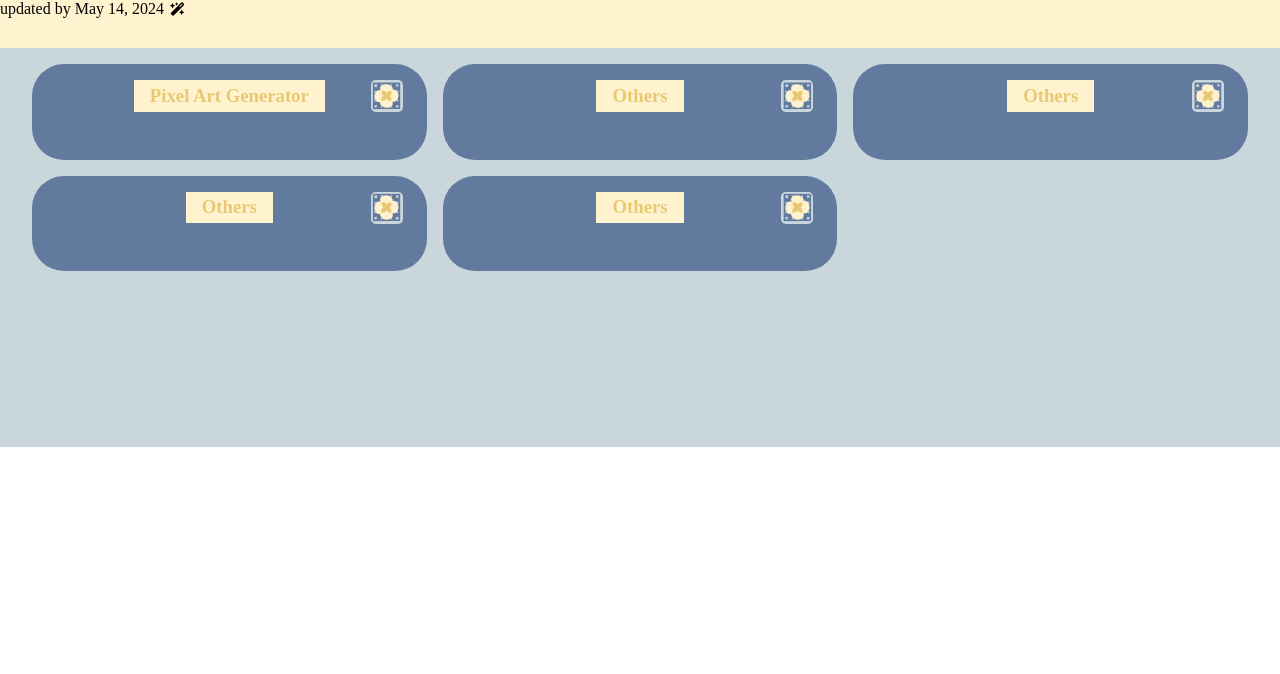
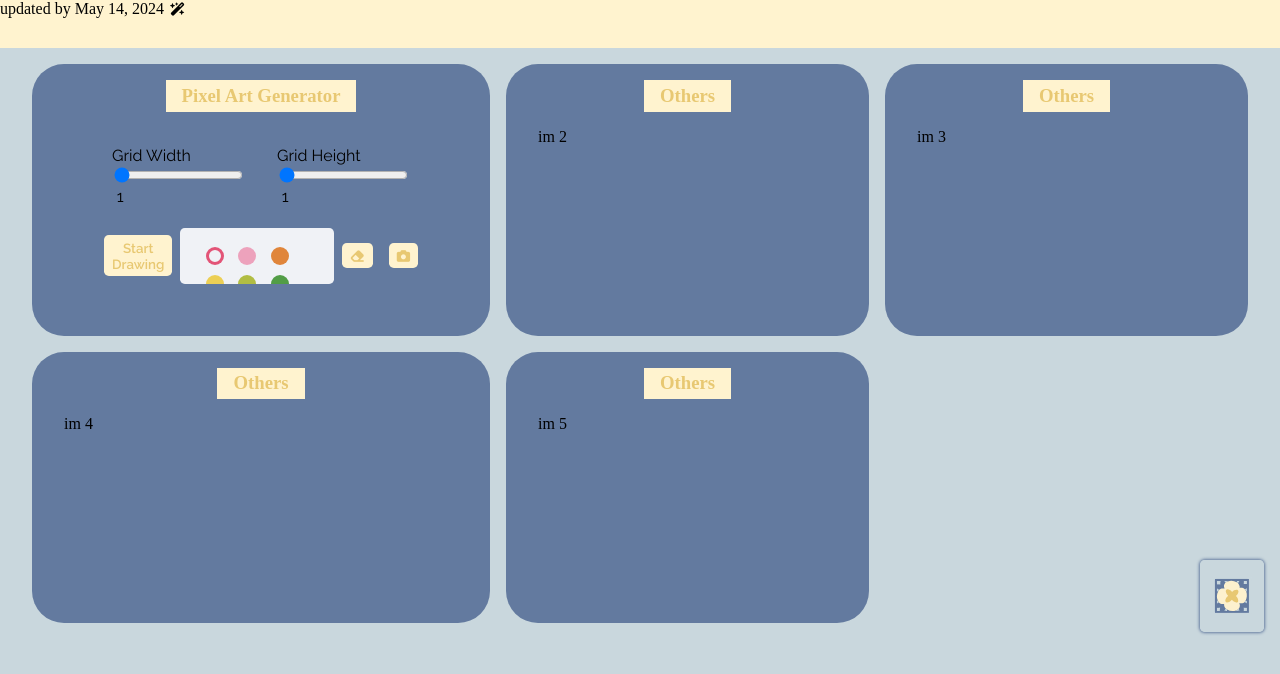
Before and after one commit to teienbiyori/pixel-art-react, a React (Vite) app: page / in a window 1280 px wide. Shown: the top 674 px of the page. Built offline with nearby package versions, Linux system fonts and the light colour scheme; a web font is replaced by a local one.

Commit message:
feat: Minimize range panel when creating drawingPanel

```diff
--- a/src/App.jsx
+++ b/src/App.jsx
@@ -2,25 +2,26 @@ import '../src/styles/vivid.scss'
 import PropTypes from 'prop-types';
 import Header from './components/header.jsx'
 import Pixel from './components/pixel.jsx';
+import FloatMenu from './components/floatingMenu.jsx';
 import { useState } from 'react';
 
 
 function Block( {children, title} ){
-  //not working well,
-  const [expand, setExpand] = useState(false);
-  const handleClick = () =>{
-    const allGridItems = document.querySelectorAll(".block-wrapper");
-    allGridItems.forEach(item => {
-      item.classList.remove('expanded');
-      setExpand(false);
-    });
-    setExpand(!expand);
-  }
+  // //not working well,
+  // const [expand, setExpand] = useState(false);
+  // const handleClick = () =>{
+  //   const allGridItems = document.querySelectorAll(".block-wrapper");
+  //   allGridItems.forEach(item => {
+  //     item.classList.remove('expanded');
+  //     setExpand(false);
+  //   });
+  //   setExpand(!expand);
+  // }
   return(<>
-    <div className={expand? "block-wrapper expanded": "block-wrapper"}>
-      <h3>{title}</h3><img src="./asmr.svg" alt="link" className="img-link" onClick={handleClick}/>
+    <div className="block-wrapper">
+      <h3>{title}</h3>
       <div className="content-wrapper">
-        {expand && children}
+        {children}
       </div>
     </div>
   </>)
@@ -33,11 +34,11 @@ Block.propTypes = {
 };
 
 function App() {
-
   return (
     <>
     <Header />
     <div className="main-wrapper">
+      <FloatMenu/>
       <Block title="Pixel Art Generator"><Pixel/></Block>
       <Block title="Others">im 2</Block>
       <Block title="Others">im 3</Block>
--- /dev/null
+++ b/src/components/floatingMenu.jsx
@@ -0,0 +1,13 @@
+import { useState } from "react"
+
+export default function FloatMenu(){
+  const [unfold, setUnfold] = useState(false);
+  return(<>
+    <div className="float-menu" style={unfold? {height: "10rem"}:{height: "4.5rem"}}>
+      <img src="./asmr.svg" alt="rotate-open" className="menu-icon"
+      style={unfold? {transform: "rotate(45deg)"}:{transform: "rotate(0deg)"}}
+      onClick={()=>{setUnfold(!unfold)}}/>
+      {unfold ? (<><div className="icon-list"><i className="fa-solid fa-up-long"></i><i className="fa-solid fa-paper-plane"></i></div></>):null}
+    </div>
+  </>)
+}
--- a/src/components/pixel.jsx
+++ b/src/components/pixel.jsx
@@ -1,23 +1,12 @@
 import "../function/pixel.js"
 import PropTypes from 'prop-types';
+
 import { CirclePicker } from 'react-color';
 import { useState } from "react";
+import PixelRow from "./pixelRow.jsx";
 
 //reset circlePicker color
 const palette = ["#E35477","#EDA2BC", "#E0853A", "#ECCF54", "#B1BD43", "#529D46", "#64C3CE", "#1977B2", "#BEAAE4", "#C6B8A1", "#421E11", "#1F1D19"];
-
-function Slider({forWhat, label, rangeId, valueId, gridValue, setGridValue}){
-  const handleVlueChange = (e) =>{
-    setGridValue(e.target.value)
-  }
-  return(<>
-    <div className="slider">
-      <label htmlFor={forWhat}>{label}</label>
-      <input type="range" id={rangeId} min="1" max="100" value={gridValue} onChange={handleVlueChange}/>
-      <span id={valueId}>{gridValue}</span>
-    </div>
-  </>)
-}
 
 Slider.propTypes = {
   forWhat: PropTypes.string,
@@ -28,33 +17,71 @@ Slider.propTypes = {
   gridValue: PropTypes.string,
   setGridValue: PropTypes.func,
 };
+DrawingPanel.propTypes = {
+  panelWidth: PropTypes.string,
+  panelHeight: PropTypes.string,
+  selectedColor: PropTypes.string,
+};
+
+function Slider({forWhat, label, rangeId, valueId, gridValue, setGridValue}){
+  const handleVlueChange = (e) =>{
+    setGridValue(e.target.value)
+  }
+  return(<>
+    <div className="slider">
+      <label htmlFor={forWhat}>{label}</label>
+      <input type="range" id={rangeId} min="1" max="70" value={gridValue} onChange={handleVlueChange}/>
+      <span id={valueId}>{gridValue}</span>
+    </div>
+  </>)
+}
+
+function DrawingPanel({panelWidth, panelHeight, selectedColor}){
+  let rows = [];
+  for(let i = 0; i < Number(panelHeight); i++){
+    rows.push(<PixelRow key={i} panelWidth={panelWidth} selectedColor={selectedColor}/>)
+  }
+  return(<>
+    <div className="container" id="block-container">
+      {rows}
+    </div>
+  </>)
+}
 
 export default function Pixel(){
-  const blockContainer = document.querySelector("#block-container")
   const [height, setHeight] = useState("1");
   const [width, setWidth] = useState("1");
+  const [selectedColor, setSelectedColor] = useState("#E35477");
+  const [hideRange, setHideRange] = useState(false);
 
-
+  //panel
   const handleCreate = () =>{
-    blockContainer.innerHTML = ""
-    for(let i = 0; i < Number(width); i++){
-      const row = document.createElement("div");
-      row.classList.add("row-grid"); //outer div represent the whole row
-      for(let j = 0; j < Number(height); j++){
-        const col = document.createElement("div");
-        col.classList.add("col-grid", "square"); //each div within the row
-        row.appendChild(col); //set each col as sibilings within the parent row
-      }
-      blockContainer.appendChild(row); //add each row once a time
-    }
+    setHideRange(!hideRange);
+    // original code using pure js
+    // blockContainer.innerHTML = ""
+    // for(let i = 0; i < Number(width); i++){
+    //   const row = document.createElement("div");
+    //   row.classList.add("row-grid"); //outer div represent the whole row
+    //   for(let j = 0; j < Number(height); j++){
+    //     const col = document.createElement("div");
+    //     col.classList.add("col-grid", "square"); //each div within the row
+    //     row.appendChild(col); //set each col as sibilings within the parent row
+    //   }
+    //   blockContainer.appendChild(row); //add each row once a time
+    // }
   }
   const handleClear = () =>{
-    blockContainer.innerHTML = '';
   };
+
+  //picker
+  const handleChangeColor = (e) =>{
+    setSelectedColor(e.hex);
+  }
+
   return(
     <>
     <div className="options">
-      <div className="opt-wrapper">
+      {hideRange? "":(<div className="opt-wrapper">
         <Slider
           forWhat="width-range"
           label="Grid Width"
@@ -69,19 +96,21 @@ export default function Pixel(){
           valueId="height-value"
           gridValue={height}
           setGridValue={setHeight} />
-      </div>
+      </div>)}
       <div className="opt-wrapper">
-        <button onClick={handleCreate}>Create Grid</button>
-        <button onClick={handleClear}><i className="fa-solid fa-rotate-left"></i></button>
+        <button onClick={handleCreate}>{hideRange? (<i className="fa-solid fa-rotate-left"></i>):"Start Drawing"}</button>
         <div className="picker-container">
-          <CirclePicker circleSize={18} circleSpacing={10} width="80%" colors={palette}/>
+          <CirclePicker circleSize={18} circleSpacing={10} width="80%" colors={palette} color={selectedColor} onChangeComplete={handleChangeColor}/>
         </div>
         <button id="erase-btn"><i className="fa-solid fa-eraser"></i></button>
         <button id="paint-btn"><i className="fa-solid fa-camera"></i></button>
       </div>
     </div>
-    <div className="container" id="block-container">
-    </div>
+    {hideRange &&
+      <DrawingPanel
+      panelWidth={width}
+      panelHeight={height}
+      selectedColor={selectedColor}/>}
     </>
   )
 }
--- /dev/null
+++ b/src/components/pixelBlock.jsx
@@ -0,0 +1,11 @@
+import { useState } from "react"
+
+export default function PixelBlock(){
+  const [pixelColor, setPixelColor] = useState("#ffff");
+  const [oldColor, setOldColor] = useState(pixelColor);
+  const [canChangeColor, setCanChangeColor] = useState(true);
+
+  return(<>
+    <div className="col-grid square" style={{backgroundColor: pixelColor}}></div>
+  </>)
+}
--- /dev/null
+++ b/src/components/pixelRow.jsx
@@ -0,0 +1,20 @@
+import PropTypes from 'prop-types';
+import PixelBlock from './pixelBlock';
+
+PixelRow.propTypes = {
+  panelWidth: PropTypes.string,
+  selectedColor: PropTypes.string,
+}
+
+export default function PixelRow({ panelWidth , selectedColor }){
+  let cols = [];
+  for(let i = 0; i < Number(panelWidth); i++){
+    cols.push(<PixelBlock key={i} selectedColor={selectedColor}/>)
+  }
+  console.log(cols)
+  return(<>
+    <div className="row-grid">
+      {cols}
+    </div>
+  </>)
+}
--- a/src/styles/vivid.scss
+++ b/src/styles/vivid.scss
@@ -33,6 +33,7 @@ $text: "Raleway", sans-serif;
 }
 
 .main-wrapper {
+  position: relative;
   padding: 4rem 2rem; //away from top with 1rem gap (same as grid gap)
   width: 100%;
   height: 100%;
@@ -63,16 +64,6 @@ $text: "Raleway", sans-serif;
     width: fit-content;
     padding: 0.3rem 1rem;
   }
-  .img-link {
-    width: 2rem;
-    height: 2rem;
-    background-color: $morning;
-    border-radius: 0.3rem;
-    padding: 0.1rem;
-    //img not in the center err
-    position: absolute;
-    right: 1.5rem;
-  }
   .content-wrapper {
     padding: 1rem;
     width: 100%;
@@ -87,7 +78,41 @@ $text: "Raleway", sans-serif;
 }
 
 
-
+//floatMenu
+.float-menu {
+  z-index: 998;
+  position: fixed;
+  top: 70vh;
+  right: 1rem;
+  transition: height 0.2s ease-out;
+  height: 10rem;
+  width: 4rem;
+  border-radius: 0.3rem;
+  display: flex;
+  align-items: center;
+  flex-direction: column;
+  background-color: rgba($morning, 0.9);
+  box-shadow: 0 0 3px 1px $night;
+}
+.menu-icon {
+  transform: rotate(0deg);
+  transition: transform 0.2s ease-out;
+  width: 2.5rem;
+  height: 2.5rem;
+  background-color: $morning;
+  border-radius: 0.3rem;
+  margin: 1rem;
+  padding: 0.15rem;
+}
+.icon-list {
+  animation: fade-in 0.3s ease-in-out;
+  display: flex;
+  align-items: center;
+  flex-direction: column;
+  i {
+    margin: 0.6rem;
+  }
+}
 
 //pixel art generator
 label {
@@ -98,7 +123,6 @@ label {
   margin: 1rem;
 }
 .opt-wrapper {
-  outline: 2px solid yellow;
   height: 4rem;
   margin: 1rem;
   display: flex;
@@ -118,6 +142,7 @@ label {
     border-radius: 0.3rem;
     overflow-y: scroll;
     max-height: 3.5rem;
+    max-width: 16rem;
     width: 100%;
     display: flex;
     justify-content: center;
@@ -127,7 +152,6 @@ label {
 
 .container {
   margin: 1rem;
-  padding-top: 1rem;
   display: flex;
   justify-content: center;
   overflow: scroll;
@@ -135,8 +159,22 @@ label {
 }
 
 .square {
-  width: 0.5rem;
-  height: 0.5rem;
+  width: 1rem;
+  height: 1rem;
   background-color: white;
-  border: 0.001rem solid lightgray;
+  border: 0.001rem solid rgb(239, 239, 239);
 }
+
+
+//animation
+@keyframes fade-in {
+  0%{
+    opacity: 0;
+  }
+  30% {
+    opacity: 0;
+  }
+  100%{
+    opacity: 1;
+  }
+}
```
